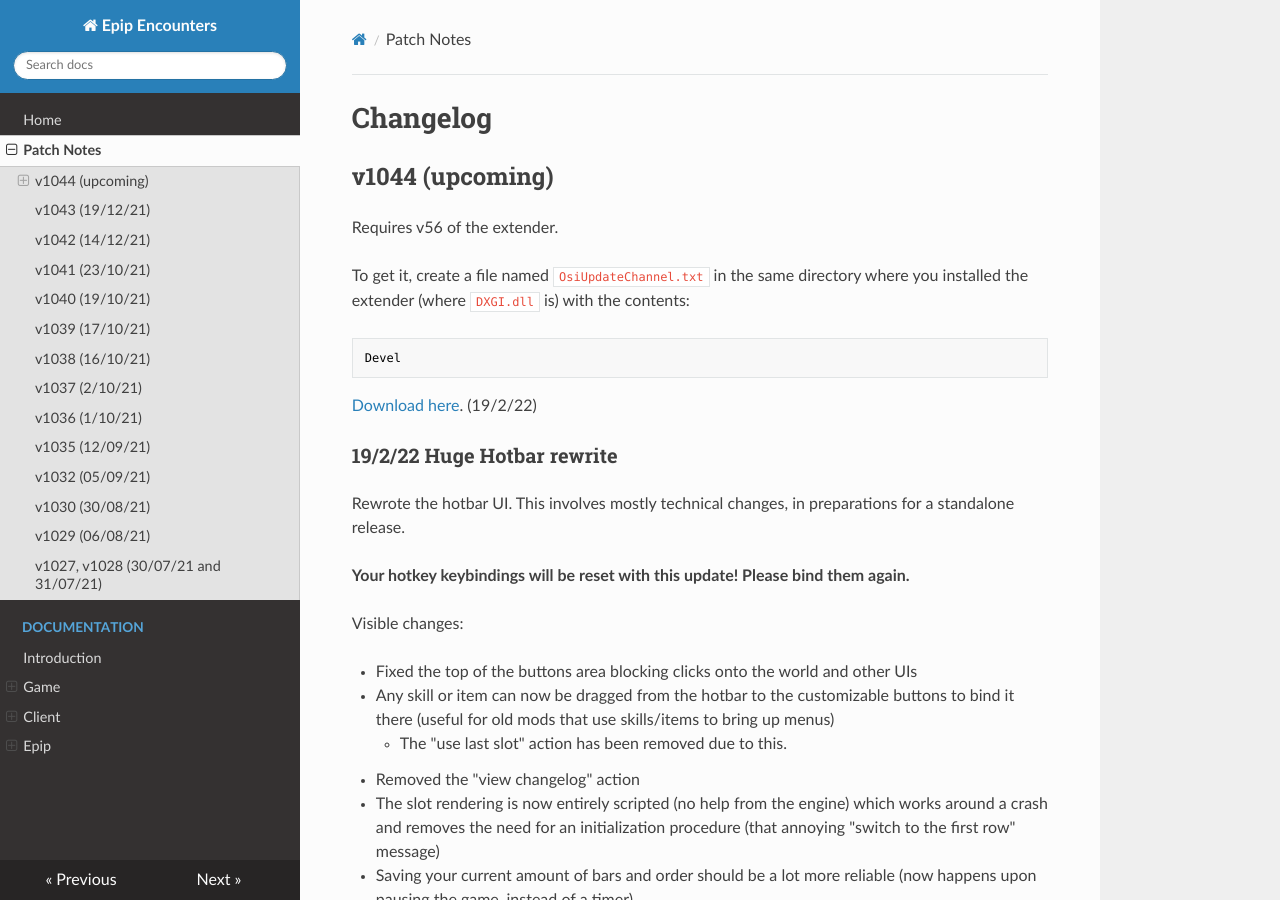
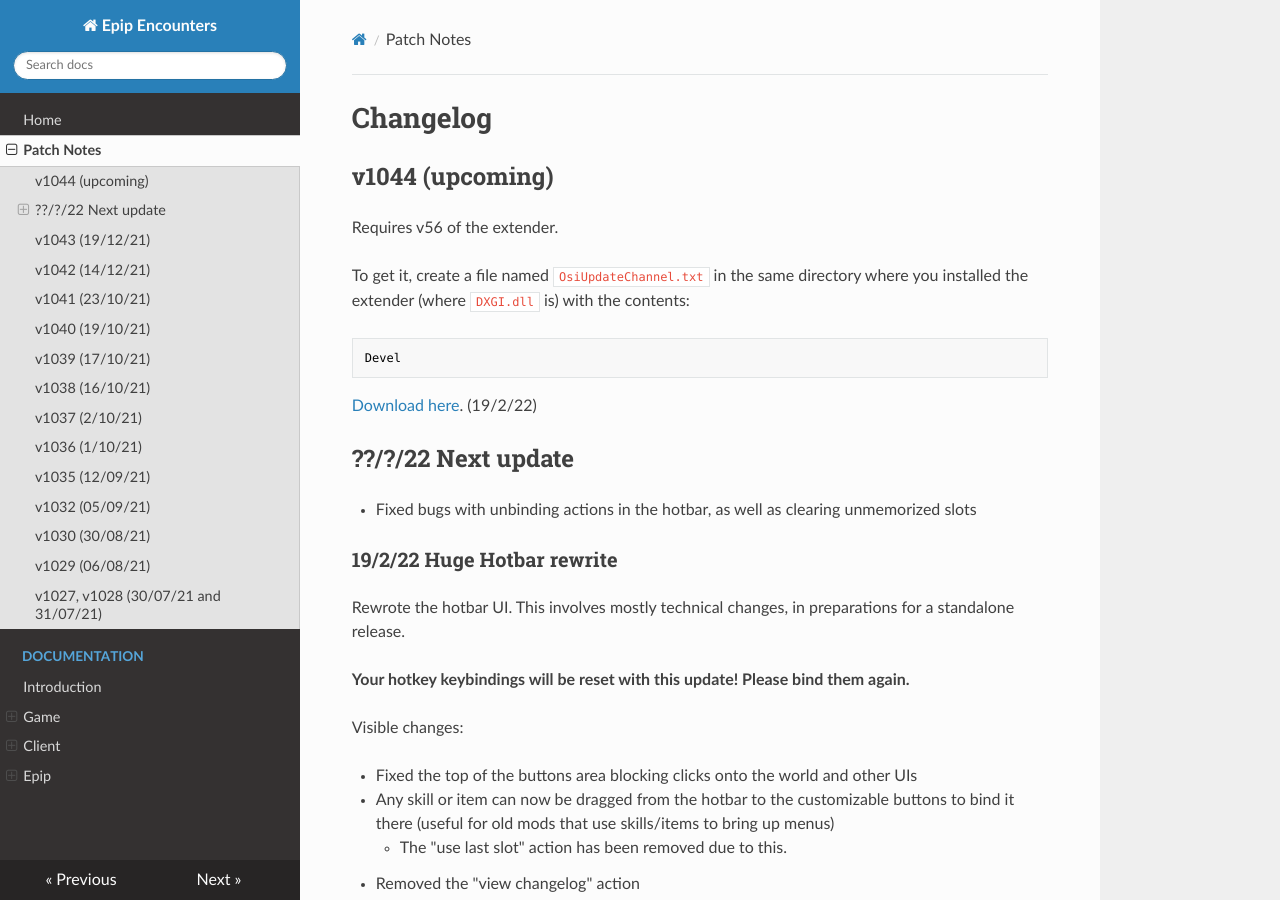
Before and after one commit to PinewoodPip/epip, an MkDocs documentation site: the page built from docs/patchnotes.md, in a window 1280 px wide and 900 px high. Built offline with MkDocs 1.6.1, drawn with Linux system fonts in a browser that asks for light colours; nearby versions of some CDN libraries.

Commit message:
Small adjustments to hotbar page

````diff
--- a/docs/patchnotes.md
+++ b/docs/patchnotes.md
@@ -9,6 +9,10 @@ Devel
 ```
 
 [Download here](https://drive.google.com/file/d/1pYIXbo9Nw_5FllYnvGtfGNDeftDOWyBP/view?usp=sharing). (19/2/22)
+
+## ??/?/22 Next update
+
+- Fixed bugs with unbinding actions in the hotbar, as well as clearing unmemorized slots
 
 ### 19/2/22 Huge Hotbar rewrite
 Rewrote the hotbar UI. This involves mostly technical changes, in preparations for a standalone release.
````
Also changed, not shown: docs/hotbar-standalone.md (+12 -10 lines).
